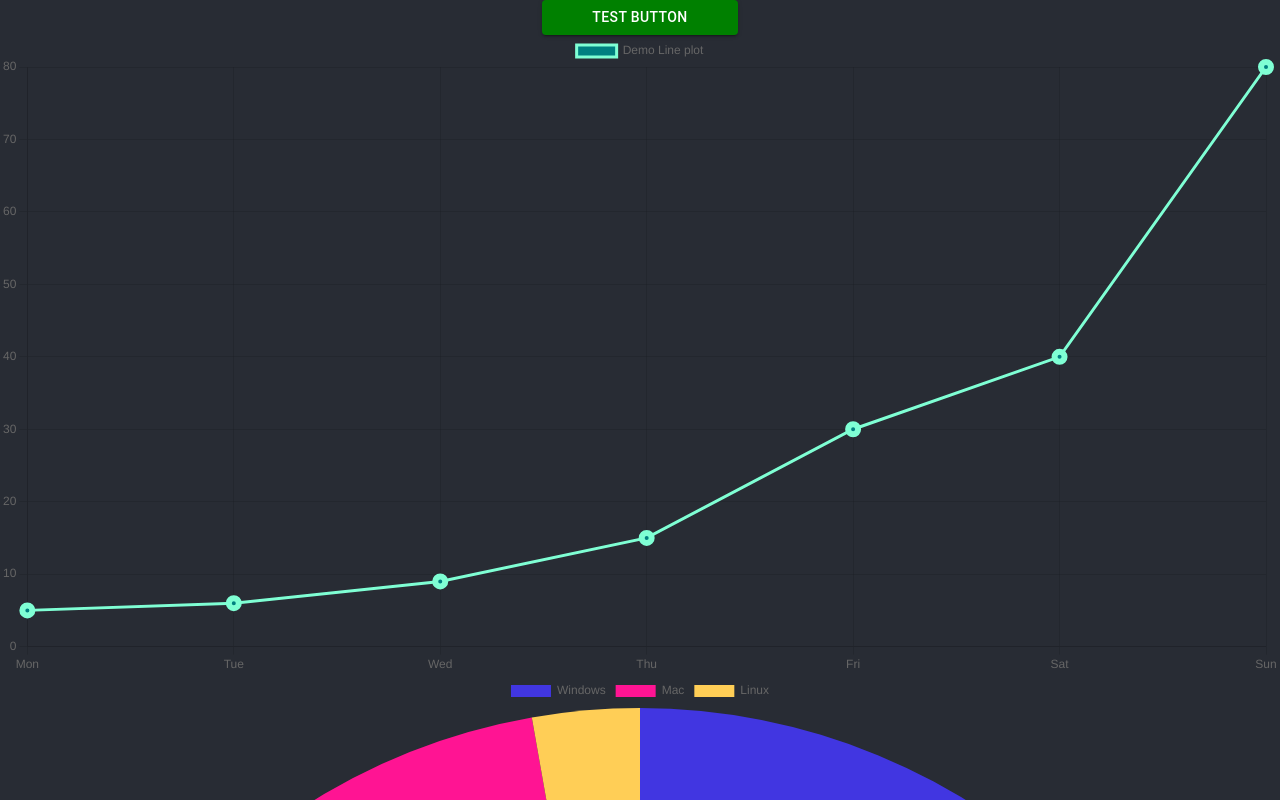
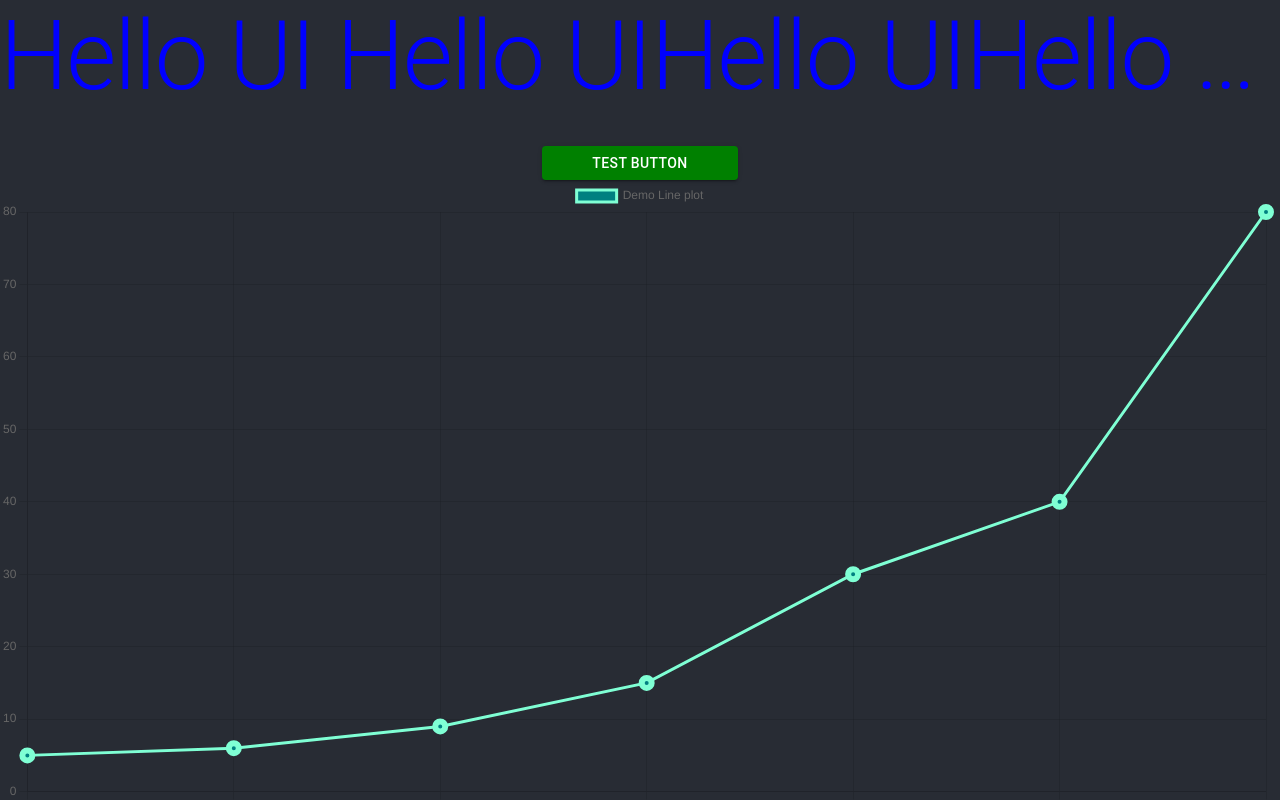
Before and after one commit to s-yoshiii/chartjs-tutrial, a React (Create React App) app: page / in a window 1280 px wide. Shown: the top 800 px of the page. Built offline with nearby package versions, Linux system fonts and the light colour scheme.

Commit message:
Typography

```diff
--- a/src/components/MaterialUI.tsx
+++ b/src/components/MaterialUI.tsx
@@ -1,15 +1,29 @@
-import { Button, makeStyles } from "@material-ui/core";
+import { Button, makeStyles, Typography } from "@material-ui/core";
 import React, { FC } from "react";
 const useStyles = makeStyles({
   btnStyle: {
     background: "green",
     padding: "5px 50px",
   },
+  typoStyle: {
+    color: "blue",
+  },
 });
 const MaterialUI: FC = () => {
   const classes = useStyles();
   return (
     <div>
+      <Typography
+        color="secondary"
+        variant="h1"
+        align="left"
+        gutterBottom
+        noWrap
+        className={classes.typoStyle}
+      >
+        Hello UI Hello UIHello UIHello UIHello UIHello UIHello UIHello UIHello
+        UIHello UIHello UIHello UI
+      </Typography>
       <Button className={classes.btnStyle} variant="contained" color="primary">
         Test Button
       </Button>
```
